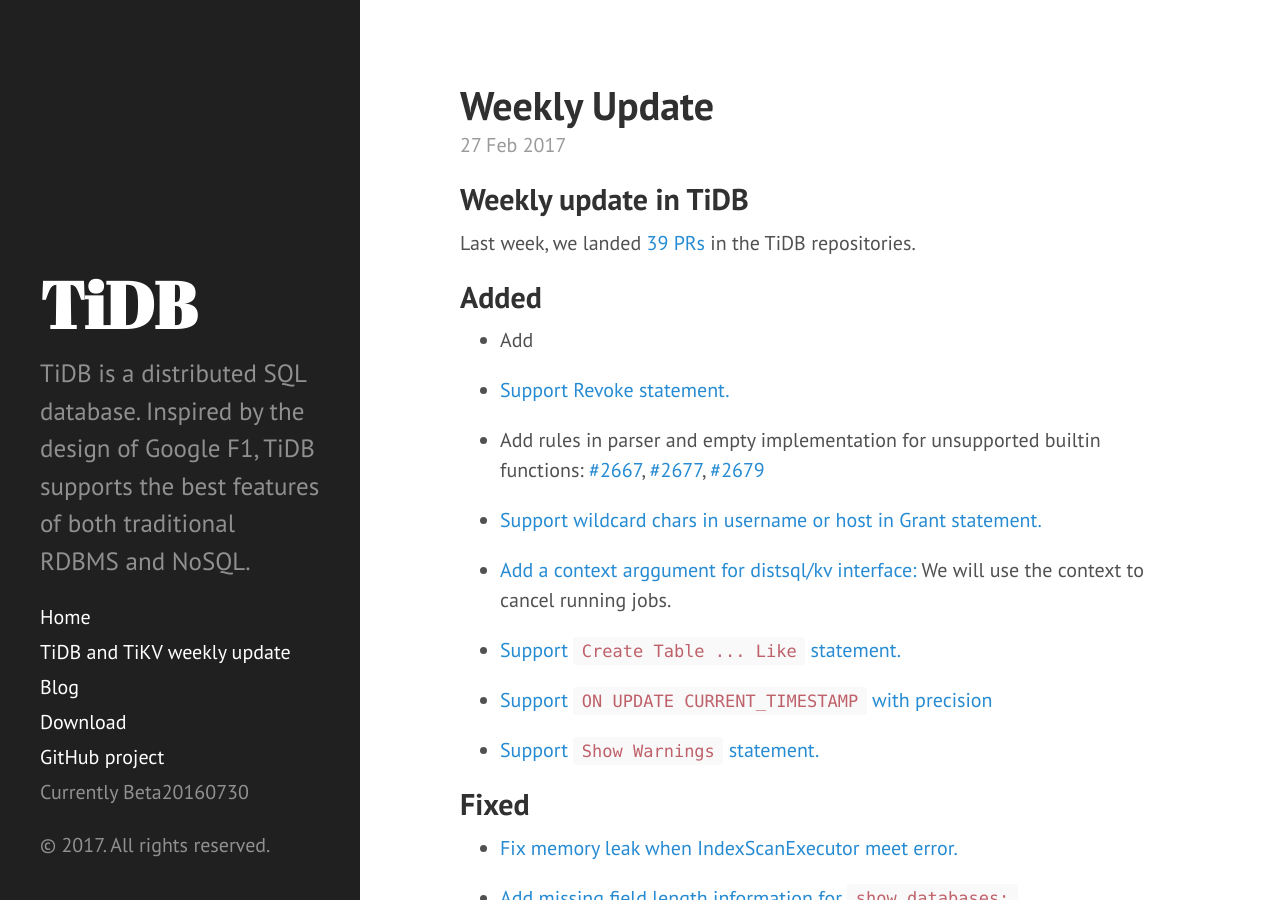
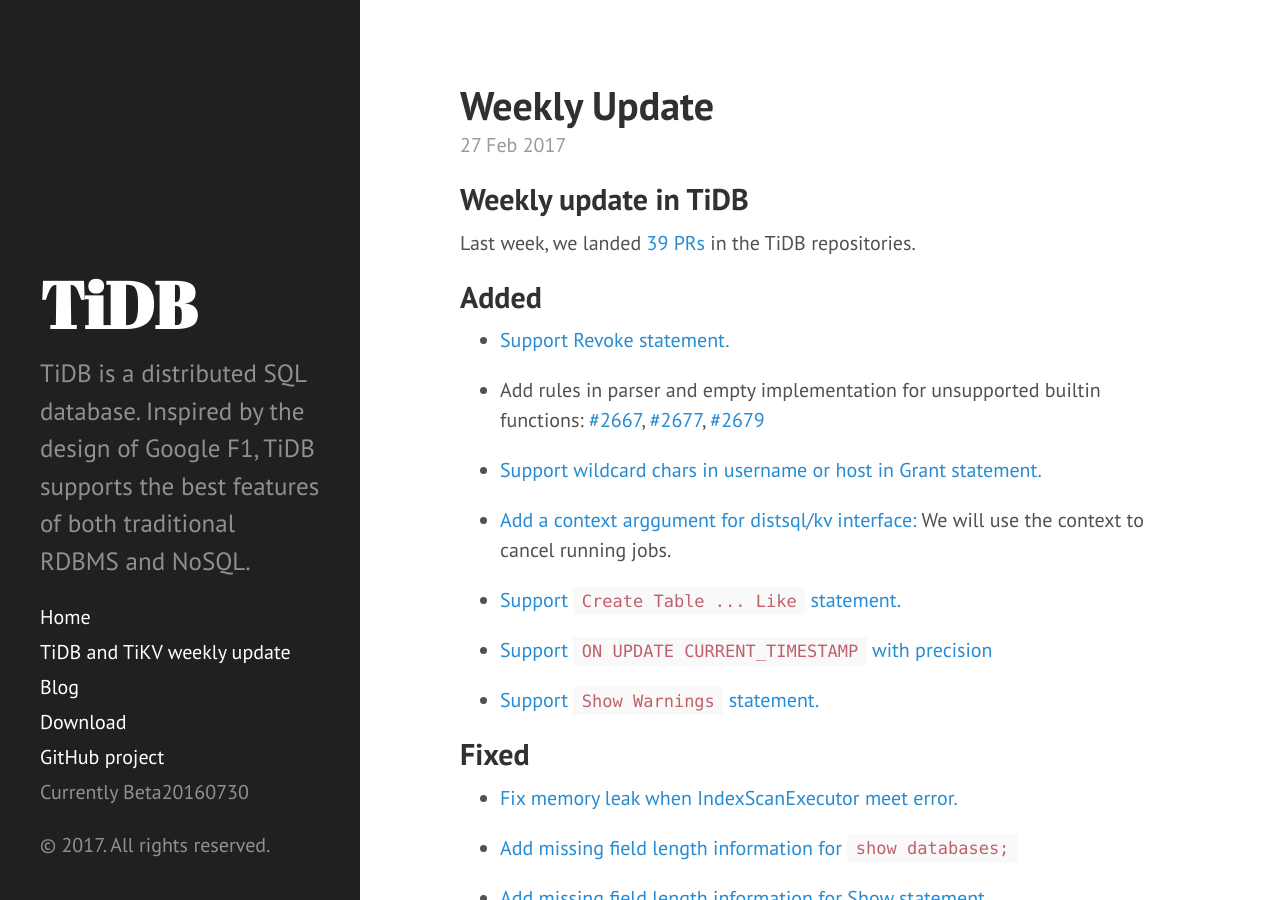
Before and after one commit to pingcap/weekly, a Jekyll site: the page built from _posts/2017-02-27-tidb-weekly.md, in a window 1280 px wide and 900 px high. Built offline with Jekyll 4.4.1, drawn with Linux system fonts in a browser that asks for light colours.

Commit message:
Update 2017-02-27-tidb-weekly.md

```diff
--- a/_posts/2017-02-27-tidb-weekly.md
+++ b/_posts/2017-02-27-tidb-weekly.md
@@ -7,8 +7,6 @@
 Last week, we landed [39 PRs](https://github.com/pingcap/tidb/pulls?utf8=%E2%9C%93&q=is%3Apr%20is%3Amerged%20merged%3A2017-02-19..2017-02-26%20) in the TiDB repositories.
 
 ## Added
-
-* Add
 
 * [Support Revoke statement.](https://github.com/pingcap/tidb/pull/2661)
 
```
